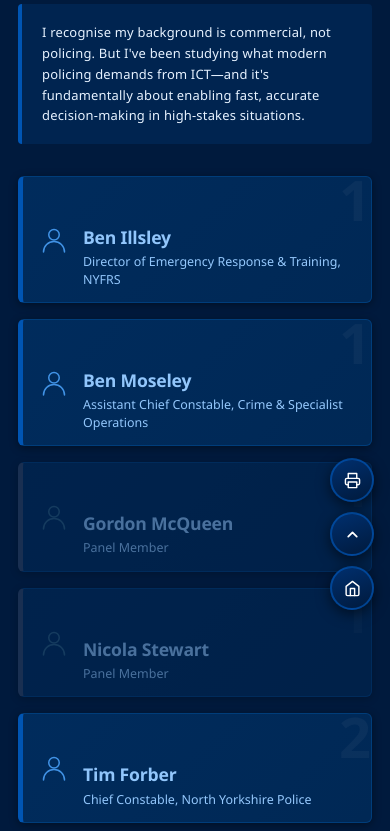
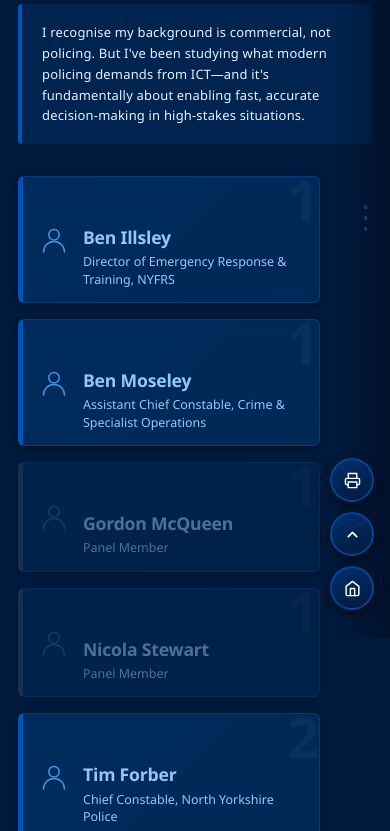
Before and after one commit to RichardPriest19/NYP-NYFRS, a plain HTML site: page index.html in a window 390 px wide. Shown: the part 206-1037 px from the top of the page. Drawn offline with Linux system fonts and the light colour scheme.

Commit message:
Add files via upload

```diff
--- a/styles.css
+++ b/styles.css
@@ -944,6 +944,39 @@ body {
         grid-template-columns: 1fr;
         gap: 16px;
         margin-top: 20px;
+        /* Reserve 52px on the right as a thumb-safe scroll zone —
+           cards never extend into that strip */
+        padding-right: 52px;
+    }
+
+    /* Thumb-scroll gutter indicator — subtle visual cue on the right edge */
+    #home-page .home-grid::after {
+        content: '';
+        position: fixed;
+        top: 0;
+        right: 0;
+        width: 52px;
+        height: 100%;
+        background: linear-gradient(to left,
+            rgba(0, 10, 30, 0.55) 0%,
+            rgba(0, 10, 30, 0.0) 100%);
+        pointer-events: none;
+        z-index: 10;
+    }
+
+    /* Scroll arrow hints in the gutter */
+    #home-page .home-grid::before {
+        content: '⋮';
+        position: fixed;
+        right: 14px;
+        top: 50%;
+        transform: translateY(-50%);
+        color: rgba(77, 166, 255, 0.25);
+        font-size: 2em;
+        letter-spacing: -4px;
+        pointer-events: none;
+        z-index: 11;
+        line-height: 1;
     }
 
     /* Horizontal card layout on phone: icon left, text right */
```
